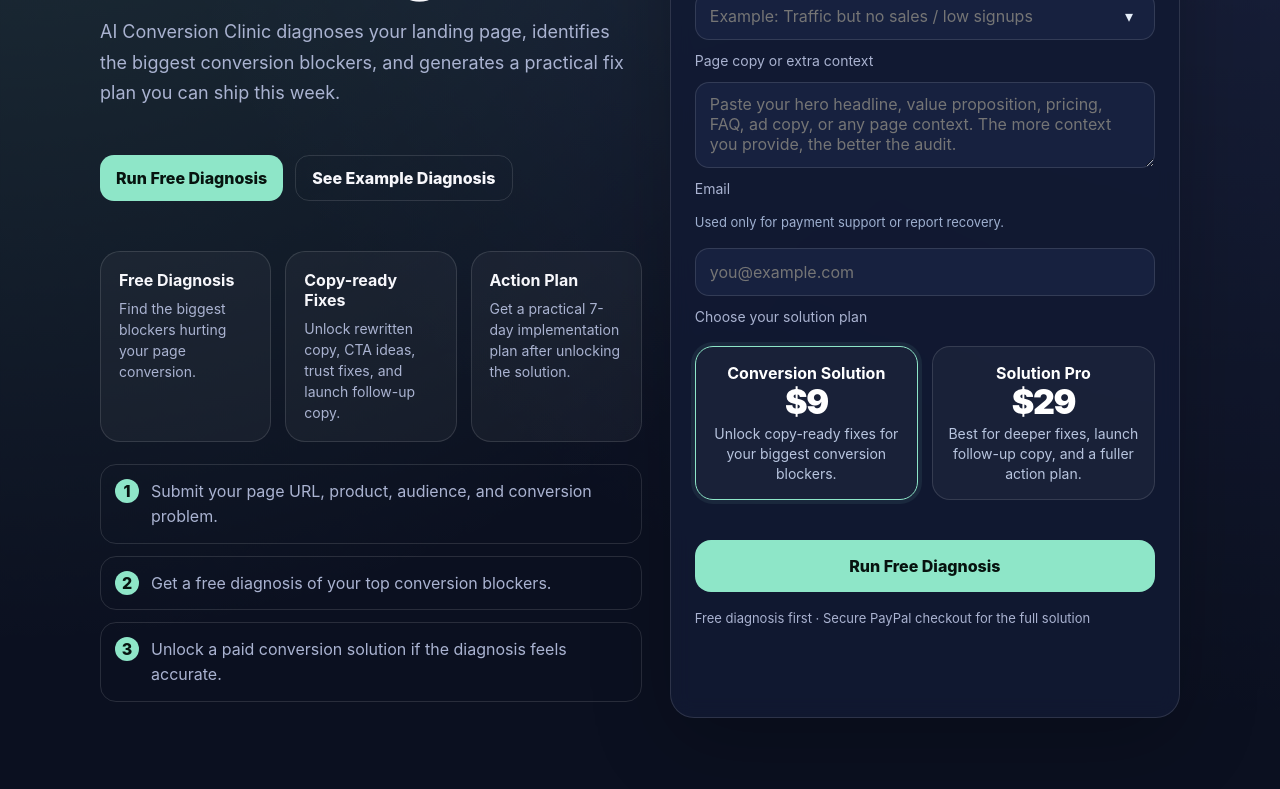
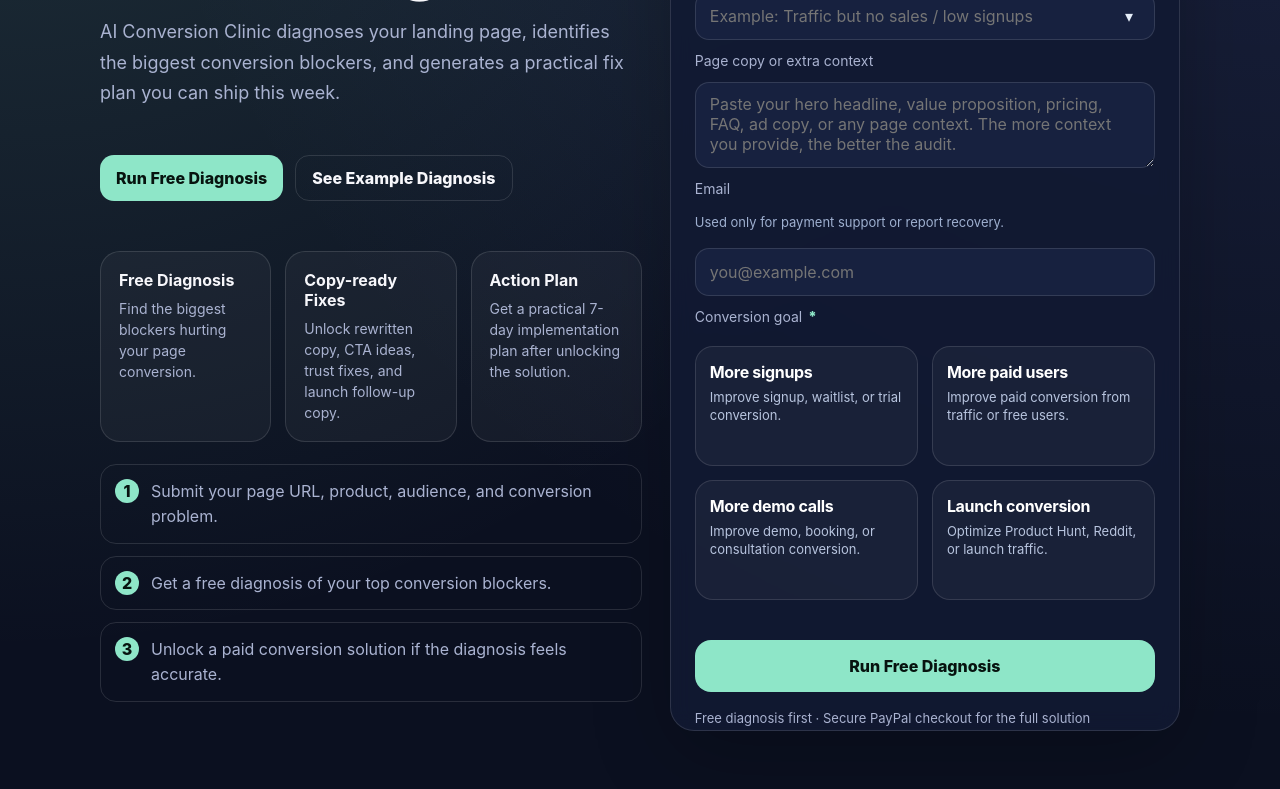
Before and after one commit to haiyangr-cmyk/ai-conversion-clinic, a Next.js app: page / in a window 1280 px wide. Shown: the part 466-1255 px from the top of the page. Built offline with nearby package versions, Linux system fonts and the light colour scheme.

Commit message:
Add conversion goal selection to homepage

```diff
--- a/app/globals.css
+++ b/app/globals.css
@@ -1693,3 +1693,78 @@ button.copy-export-button {
     text-align: left;
   }
 }
+
+
+/* Conversion goal cards */
+.conversion-goal-grid {
+  grid-template-columns: 1fr 1fr;
+}
+
+.goal-card {
+  min-height: 122px;
+  align-items: flex-start;
+  text-align: left;
+}
+
+.goal-card strong {
+  font-size: 16px;
+  line-height: 1.15;
+}
+
+.goal-card .muted {
+  margin-top: 8px;
+  font-size: 13px;
+  line-height: 1.35;
+}
+
+@media (max-width: 720px) {
+  .conversion-goal-grid {
+    grid-template-columns: 1fr;
+  }
+
+  .goal-card {
+    min-height: auto;
+  }
+}
+
+
+/* Final conversion goal card layout */
+.conversion-goal-grid {
+  grid-template-columns: 1fr 1fr;
+  gap: 14px;
+}
+
+.goal-card {
+  min-height: 118px !important;
+  padding: 16px !important;
+  display: flex !important;
+  flex-direction: column !important;
+  align-items: flex-start !important;
+  justify-content: flex-start !important;
+  gap: 8px !important;
+  text-align: left !important;
+}
+
+.goal-card strong {
+  display: block !important;
+  font-size: 16px !important;
+  line-height: 1.18 !important;
+  letter-spacing: -0.02em;
+}
+
+.goal-card .muted {
+  display: block !important;
+  margin: 0 !important;
+  font-size: 13px !important;
+  line-height: 1.35 !important;
+}
+
+@media (max-width: 720px) {
+  .conversion-goal-grid {
+    grid-template-columns: 1fr;
+  }
+
+  .goal-card {
+    min-height: auto !important;
+  }
+}
--- a/app/page.tsx
+++ b/app/page.tsx
@@ -2,8 +2,7 @@
 
 import { FormEvent, useState } from "react";
 import { useRouter } from "next/navigation";
-import { tiers } from "../lib/pricing";
-import type { AuditInput, Tier } from "../lib/types";
+import type { AuditInput } from "../lib/types";
 
 const initialForm: AuditInput = {
   url: "",
@@ -282,20 +281,43 @@ export default function HomePage() {
             </div>
 
             <div className="field">
-              <label>Choose your solution plan</label>
-              <div className="price-grid">
-                {(Object.keys(tiers) as Tier[]).map((tier) => (
-                  <button
-                    type="button"
-                    key={tier}
-                    className={`price-card ${form.tier === tier ? "active" : ""}`}
-                    onClick={() => update("tier", tier)}
-                  >
-                    <strong>{tiers[tier].name}</strong>
-                    <div className="price">{tiers[tier].price}</div>
-                    <span className="muted">{tiers[tier].description}</span>
-                  </button>
-                ))}
+              <label>Conversion goal <span className="required-mark">*</span></label>
+              <div className="price-grid conversion-goal-grid">
+                <button
+                  type="button"
+                  className={`price-card goal-card ${form.conversionGoal === "signups" ? "active" : ""}`}
+                  onClick={() => update("conversionGoal", "signups")}
+                >
+                  <strong>More signups</strong>
+                  <span className="muted">Improve signup, waitlist, or trial conversion.</span>
+                </button>
+
+                <button
+                  type="button"
+                  className={`price-card goal-card ${form.conversionGoal === "paid_users" ? "active" : ""}`}
+                  onClick={() => update("conversionGoal", "paid_users")}
+                >
+                  <strong>More paid users</strong>
+                  <span className="muted">Improve paid conversion from traffic or free users.</span>
+                </button>
+
+                <button
+                  type="button"
+                  className={`price-card goal-card ${form.conversionGoal === "demo_calls" ? "active" : ""}`}
+                  onClick={() => update("conversionGoal", "demo_calls")}
+                >
+                  <strong>More demo calls</strong>
+                  <span className="muted">Improve demo, booking, or consultation conversion.</span>
+                </button>
+
+                <button
+                  type="button"
+                  className={`price-card goal-card ${form.conversionGoal === "launch_conversion" ? "active" : ""}`}
+                  onClick={() => update("conversionGoal", "launch_conversion")}
+                >
+                  <strong>Launch conversion</strong>
+                  <span className="muted">Optimize Product Hunt, Reddit, or launch traffic.</span>
+                </button>
               </div>
             </div>
 
--- a/lib/types.ts
+++ b/lib/types.ts
@@ -13,6 +13,7 @@ export type AuditInput = {
   paymentToken?: string;
   accessCode?: string;
   tier: Tier;
+  conversionGoal?: string;
 };
 
 export type GenerateResponse = {
```
